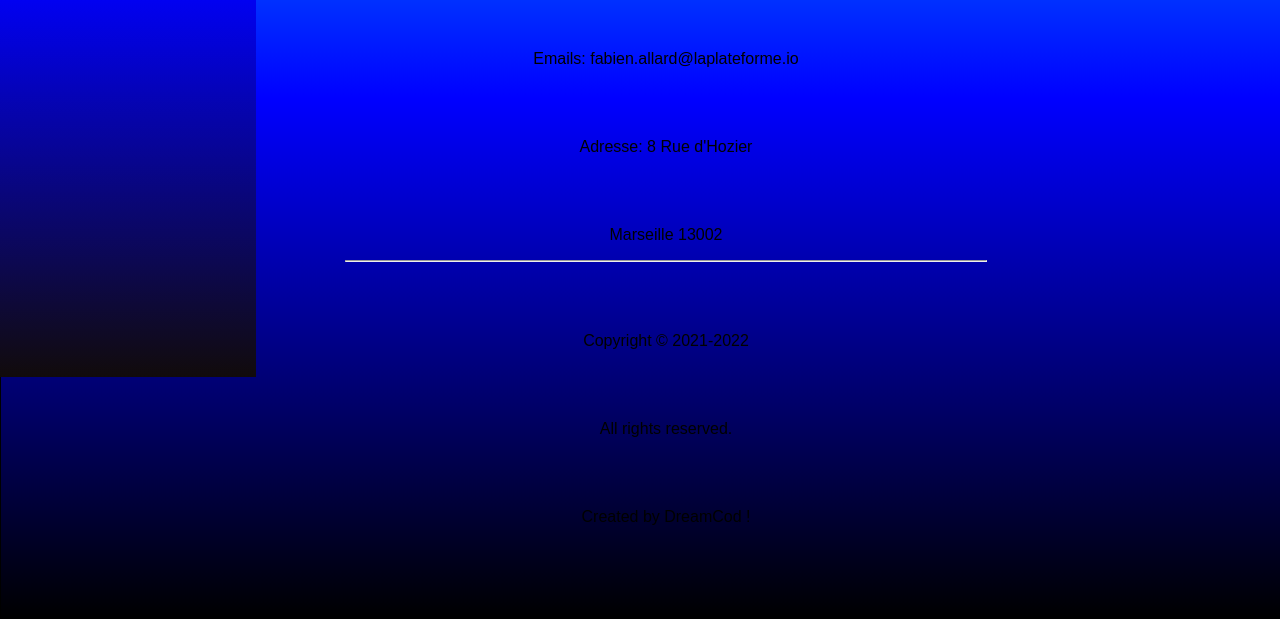
After one commit to fabien-allard/reservation-salles, a PHP site: page /contact.php in a window 1280 px wide; the page is wider, and only the part inside the window is pictured. The commit adds this page. Shown: the part 423-1042 px from the top of that part. Run offline with PHP 8.4, Linux system fonts and the light colour scheme.

Commit message:
end project

```diff
--- /dev/null
+++ b/contact.php
@@ -0,0 +1,32 @@
+<!DOCTYPE html>
+<html lang="en">
+<head>
+    <meta charset="UTF-8">
+    <meta http-equiv="X-UA-Compatible" content="IE=edge">
+    <meta name="viewport" content="width=device-width, initial-scale=1.0">
+    <link rel="stylesheet" href="styleall.css">
+    <title>Contact</title>
+</head>
+<body id="contact">
+        <section class="sidenav">
+        <a href="index.php"><span>AD</span>F⚽⚽T</a>
+        <a href="inscription.php">Inscription</a>
+        <a href="connexion.php">Connexion</a>
+        </section>
+        <section class="contact">
+            <h1>Contact & Infos</h1>
+            Mon lien Github : <a href="https://github.com/fabien-allard/reservation-salles.git"><img src="../image/icons8-github-30.png" alt="Mon-Github" style="text-decoration:none;"/></a>
+            <p>Emails: fabien.allard@laplateforme.io</p>
+            <p>Adresse: 8 Rue d'Hozier</p>
+            <p>Marseille 13002</p>
+            <hr style="height: 0,5px; color: rgb(22, 172, 177); width: 50%; border: 1px straight #000;">
+            <p>Copyright © 2021-2022 </p>
+            <p>All rights reserved.</p>
+            <p>Created by DreamCod !</p>
+</div>
+        </section>
+    </article>
+
+</body>
+
+</html>
--- a/styleall.css
+++ b/styleall.css
@@ -1,7 +1,7 @@
 /* Style général */
 * {
   font-family: 'Scada', sans-serif;
-  max-width: 1800;
+  max-width: 1700;
 }
 
 body {
@@ -23,13 +23,7 @@ body {
   overflow-x: hidden;
 }
 
-.logo{
-  color: rgb(10, 9, 9);
-  font-weight: bold;
-  font-size: 35px;
-  text-decoration: none;
-  font-family:cursive;
-}
+
 .sidenav span{
   color: rgb(0, 26, 255);
 }
@@ -190,7 +184,24 @@ margin: 5%;
   -moz-box-shadow: 10px 10px 5px 0px rgba(0, 0, 0, 0.75);
   box-shadow: 10px 10px 5px 0px rgba(0, 0, 0, 0.75);
 }
+.contact {
+  border: 1px solid black;
+  padding: 30px 25px 10px 25px;
+  background: linear-gradient(180deg, cyan, blue,black);
+  margin: 200 200;
+  width: 100%;
+  height: 1000px;
+  text-align: center;
+}
+.contact a{
+  text-decoration: none;
+  color: #c72331;
+}
+.contact p{
+  text-align: center;
+  margin-top: 70px;
 
+}
 .column a:hover {
   background: linear-gradient(180deg, rgb(11, 117, 117), rgb(10, 10, 116));
 }
@@ -321,7 +332,7 @@ button:hover {
 }
 
 @media screen and (max-width: 600px) {
-  .style_label, .style_input, button, footer {
+  .style_label, .style_input, button, .contact {
     width: 100%;
     margin-top: 0;
   }
```
Also changed, not shown: index.php (+3 -4 lines).
